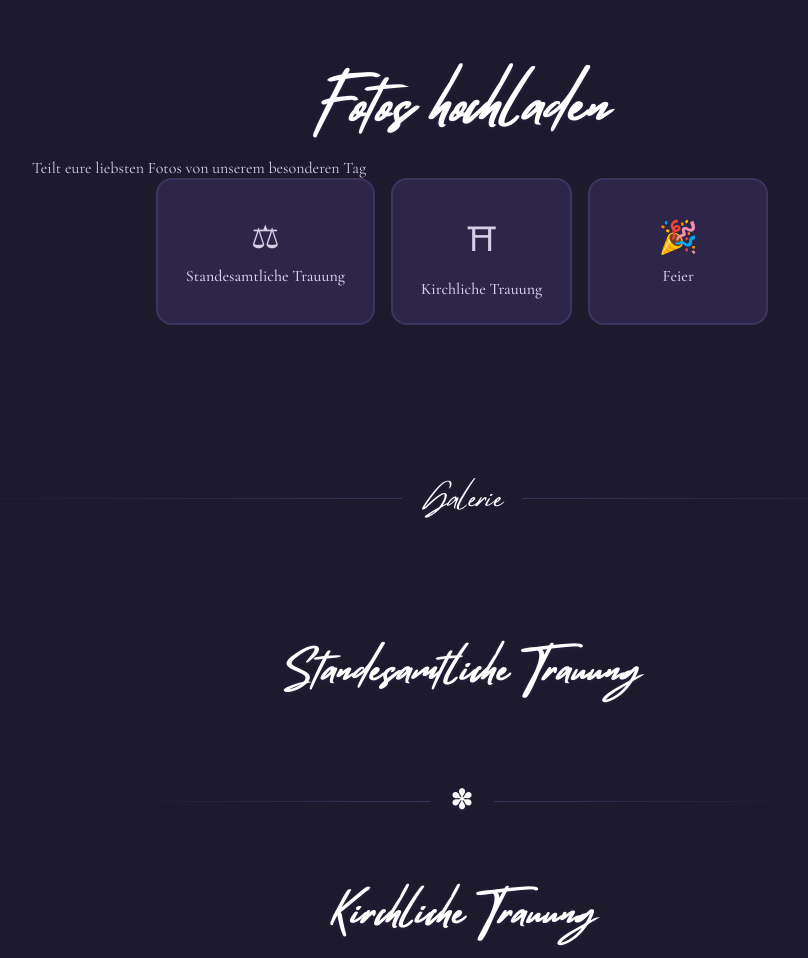
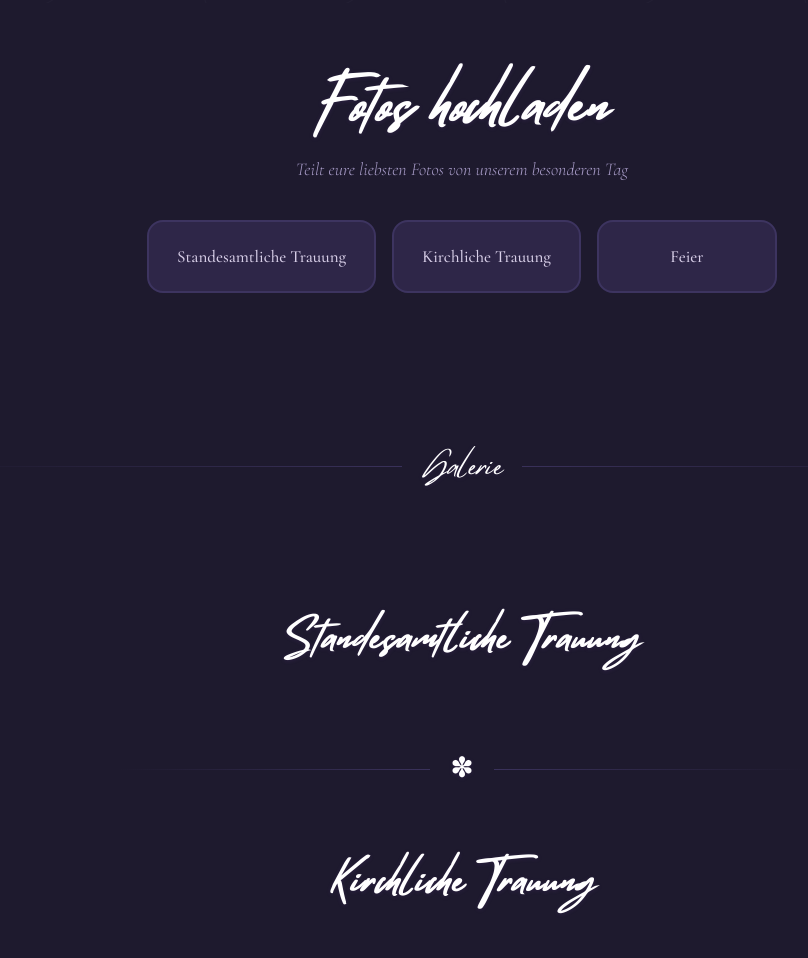
Before and after one commit to 88frank88/wedding-photos, a plain HTML site: page frontend/index.html in a window 1280 px wide. Shown: the part 797-1755 px from the top of the page, without its empty margins (178-986 px from the left). Drawn offline with nearby package versions, Linux system fonts and the light colour scheme; no server answers.

Commit message:
v1.6.1: remove category icons, fix subtitle centering

```diff
--- a/frontend/index.html
+++ b/frontend/index.html
@@ -151,6 +151,15 @@ body{
   font-style:italic;
 }
 
+.section-subtitle{
+  text-align:center;
+  color:var(--text-light);
+  font-size:clamp(14px,2vw,18px);
+  font-style:italic;
+  margin-bottom:40px;
+  font-weight:300;
+}
+
 .category-buttons{
   display:flex;
   justify-content:center;
@@ -189,14 +198,9 @@ body{
   box-shadow:0 0 20px rgba(201,184,150,0.2);
 }
 
-.category-btn .cat-icon{
-  font-size:32px;
-  margin-bottom:10px;
-}
-
 .category-btn .cat-label{
   font-family:'Cormorant Garamond',serif;
-  font-size:16px;
+  font-size:17px;
   font-weight:500;
   color:var(--text);
 }
@@ -429,8 +433,7 @@ body{
   .hero{padding:16px 10px}
   .hero-date{margin-bottom:20px;font-size:12px;letter-spacing:3px}
   .category-btn{min-width:100%;padding:18px 16px}
-  .category-btn .cat-icon{font-size:26px}
-  .category-btn .cat-label{font-size:14px}
+  .category-btn .cat-label{font-size:15px}
   .gallery{grid-template-columns:repeat(auto-fill,minmax(100px,1fr));gap:6px}
 }
 
@@ -534,17 +537,14 @@ footer .heart{
 
   <div class="category-buttons">
     <button class="category-btn" data-category="standesamt">
-      <span class="cat-icon">&#9878;</span>
       <span class="cat-label">Standesamtliche Trauung</span>
       <input type="file" multiple accept=".jpg,.jpeg,.png,.heic,.webp">
     </button>
     <button class="category-btn" data-category="kirche">
-      <span class="cat-icon">&#9961;</span>
       <span class="cat-label">Kirchliche Trauung</span>
       <input type="file" multiple accept=".jpg,.jpeg,.png,.heic,.webp">
     </button>
     <button class="category-btn" data-category="feier">
-      <span class="cat-icon">&#127881;</span>
       <span class="cat-label">Feier</span>
       <input type="file" multiple accept=".jpg,.jpeg,.png,.heic,.webp">
     </button>
```
Also changed, not shown: 1 other file.
